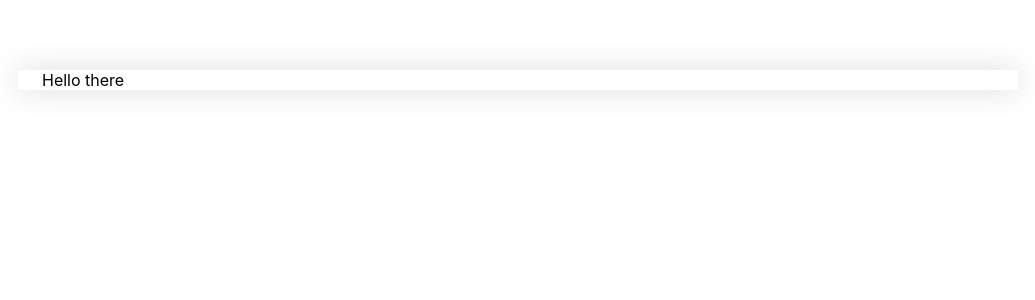
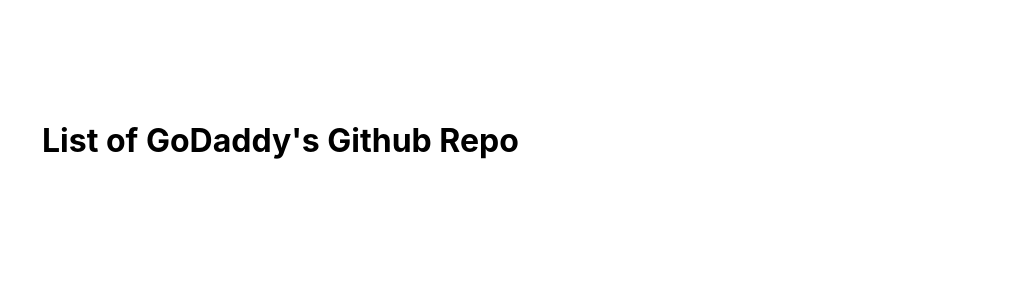
Before and after one commit to ks-mani/gd-assignment, a React (Create React App) app: page / in a window 1280 px wide. Shown: the top 300 px of the page, without its empty margins (122-1157 px from the left). Built offline with nearby package versions, Linux system fonts and the light colour scheme.

Commit message:
Disabled Shadow

```diff
--- a/src/App.js
+++ b/src/App.js
@@ -2,7 +2,11 @@
 import WidgetContainer from "./WidgetContainer";
 
 function App() {
-  return <WidgetContainer>Hello there</WidgetContainer>;
+  return (
+    <WidgetContainer>
+      <h1>List of GoDaddy's Github Repo</h1>
+    </WidgetContainer>
+  );
 }
 
 export default App;
--- a/src/WidgetContainer/index.module.scss
+++ b/src/WidgetContainer/index.module.scss
@@ -13,8 +13,8 @@
 
   :global(.content) {
     margin: 0 auto;
-    padding: 0 24px;
-    box-shadow: 0 0 30px 0 rgb(218, 218, 218);
+    padding: 30px 24px;
+    // box-shadow: 0 0 30px 0 rgb(218, 218, 218);
 
     @media screen and (max-width: $screen-sm-max) {
       width: 100%;
```
